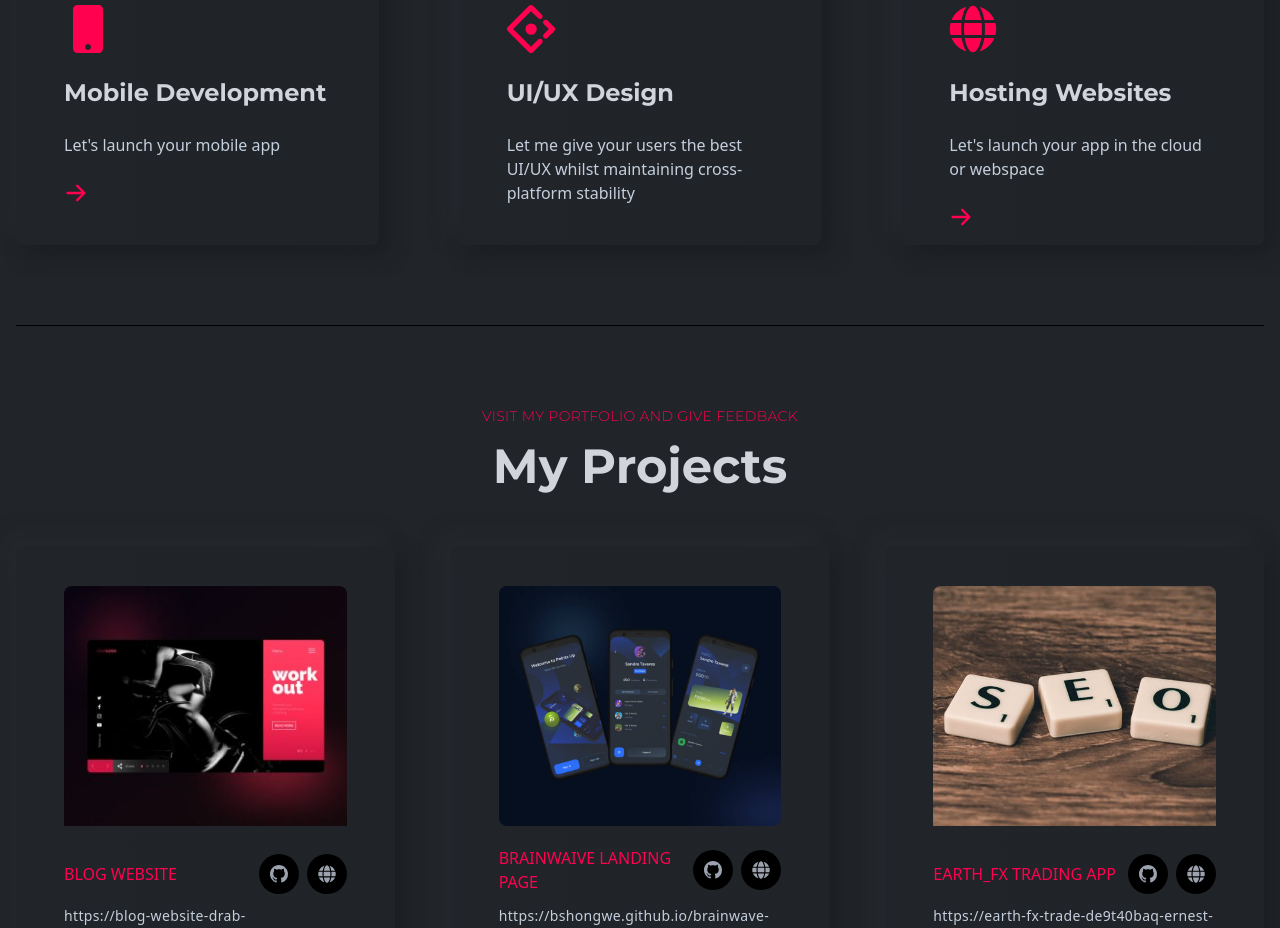
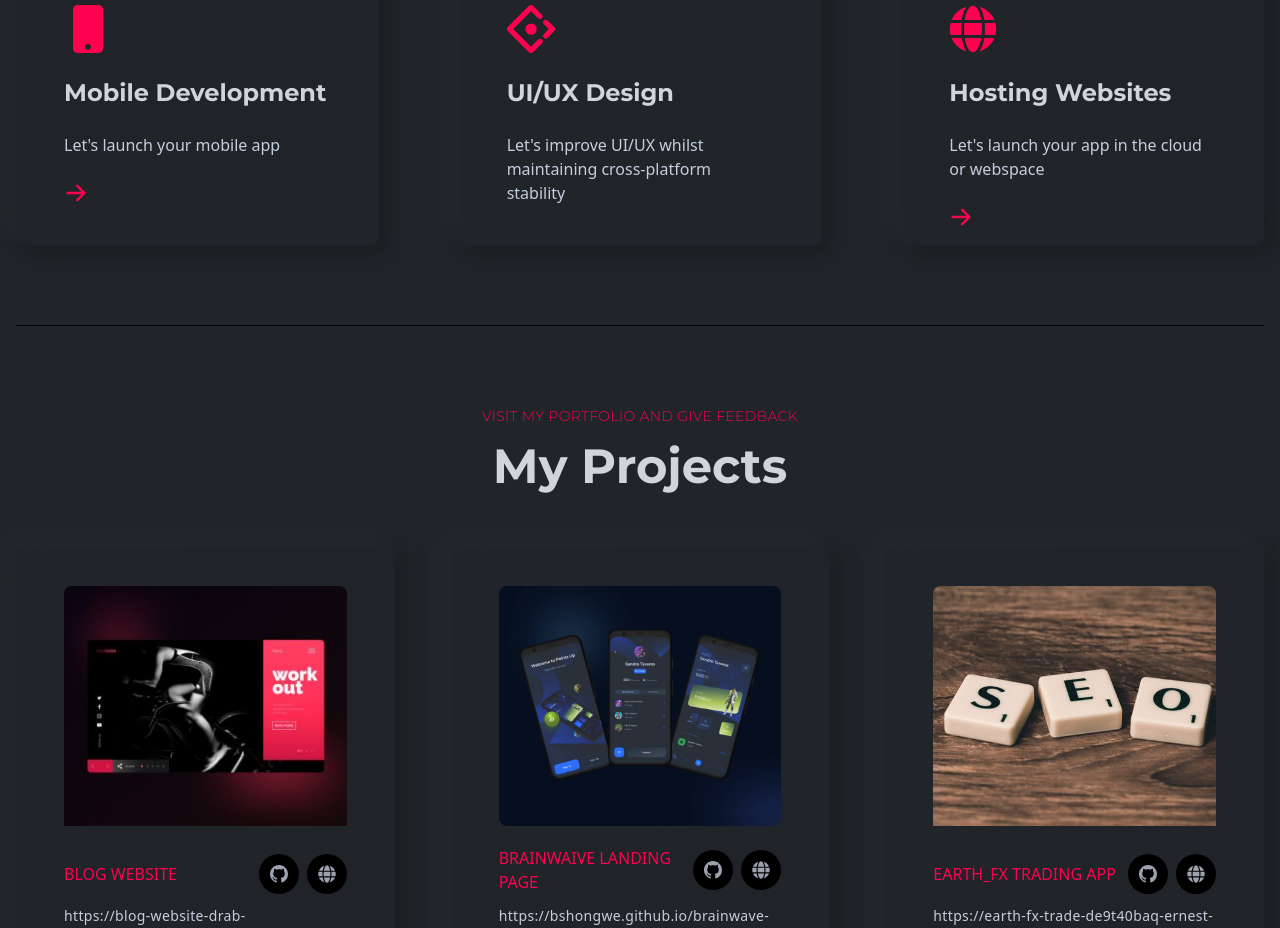
Before and after one commit to bshongwe/personal-portfolio-2024, a React (Create React App) app: page / in a window 1280 px wide. Shown: the part 1440-2368 px from the top of the page. Built offline with nearby package versions, Linux system fonts and the light colour scheme.

Commit message:
UI/UX description adjustment

```diff
--- a/src/data/data.js
+++ b/src/data/data.js
@@ -31,7 +31,7 @@ export const featuresData = [
     id: 5,
     icon: <SiAntdesign />,
     title: "UI/UX Design",
-    des: "Let me give your users the best UI/UX whilst maintaining cross-platform stability",
+    des: "Let's improve UI/UX whilst maintaining cross-platform stability",
   },
   {
     id: 6,
```
